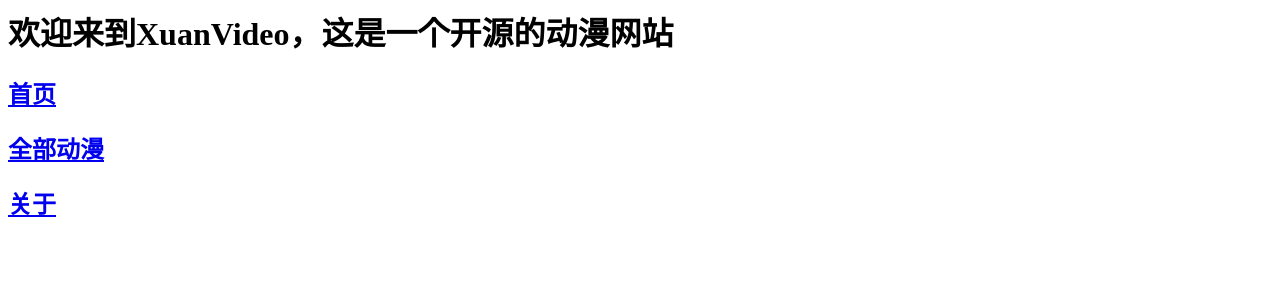
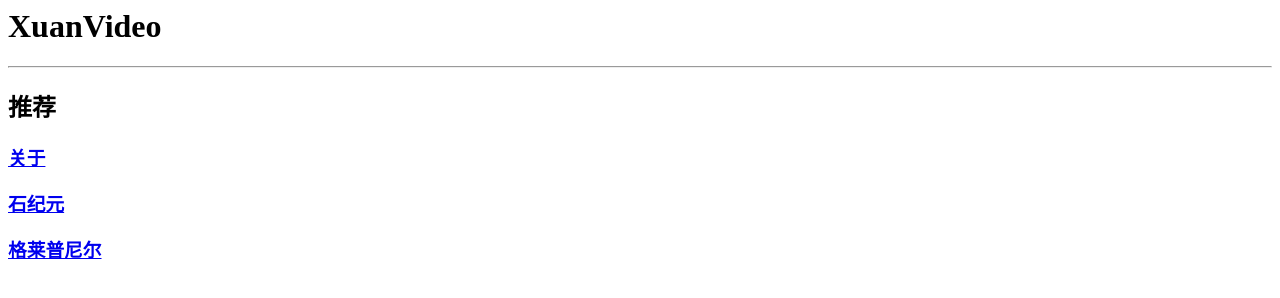
Before and after one commit to CMDZESN/XuanVideo, a plain HTML site: page index.html in a window 1280 px wide. Drawn offline with Linux system fonts and the light colour scheme.

Commit message:
Update index.html

```diff
--- a/index.html
+++ b/index.html
@@ -1,5 +1,6 @@
 <title>XuanVideo</title>
-<h1>欢迎来到XuanVideo，这是一个开源的动漫网站</h1>
-<h2><a href="https://xuanvideo.xinzyun.eu.org/home.html">首页</a></h2>
-<h2><a href="https://www.alipan.com/s/xQsskcCRNio">全部动漫</a></h2>
-<h2><a href="https://xuanvideo.xinzyun.eu.org/about.html">关于</a></h2>
+<h1>XuanVideo</h1>
+<hr>
+<h2>推荐</h2> <h3><a href="https://xuanvideo.xinzyun.eu.org/about.html">关于</a></h3>
+<h3><a href="https://www.alipan.com/s/9ad1X9Am8ap">石纪元</a></h3>
+<h3><a href="https://www.alipan.com/s/Yaszt1PHymY">格莱普尼尔</a></h3>
```
